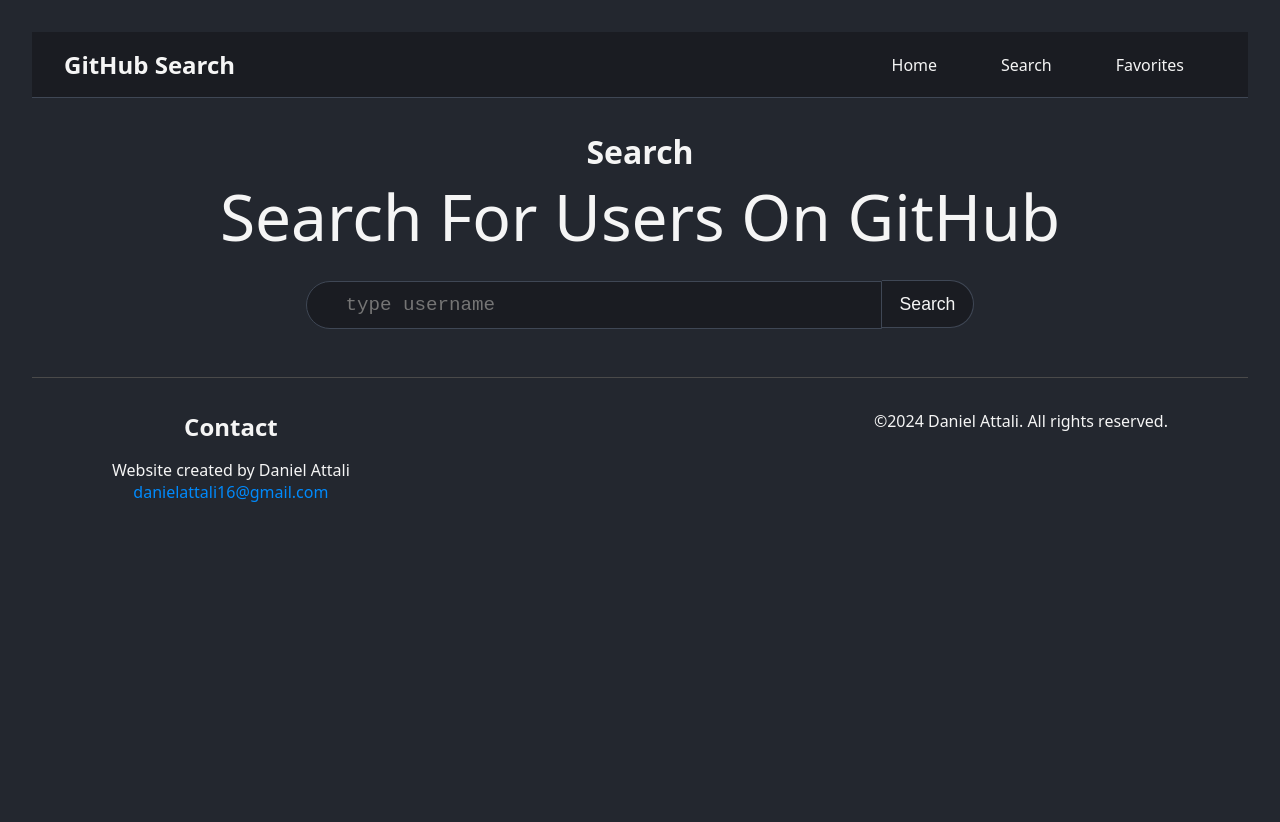
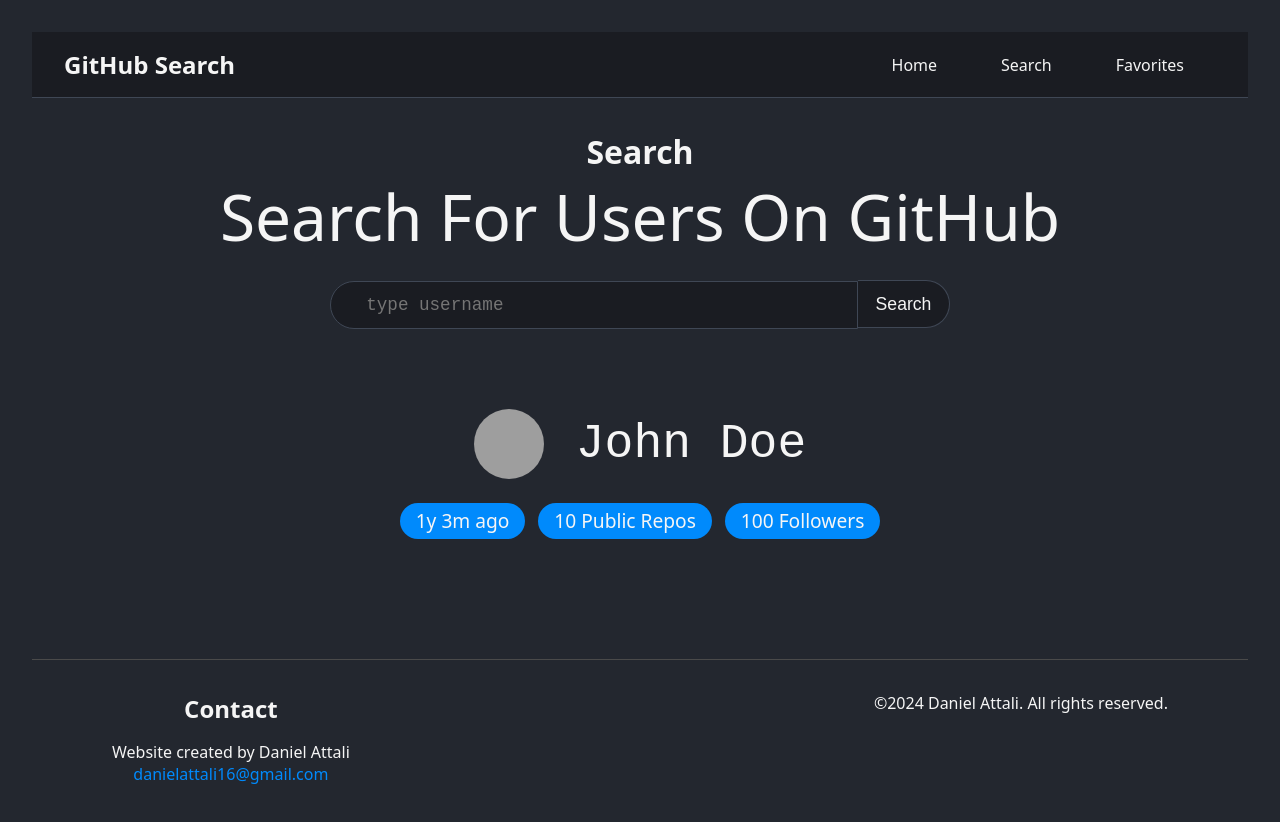
Before and after one commit to dattali18/GitHub-user-search, a React (Vite) app: page /search in a window 1280 px wide. Shown: the top 822 px of the page. Before the commit the page ends 800 px from the top, so only its background shows below. Built offline with nearby package versions, Linux system fonts and the light colour scheme; grey boxes are pictures that could not be loaded.

Commit message:
added card for displaying user

```diff
--- /dev/null
+++ b/src/components/card/card.css
@@ -0,0 +1,61 @@
+.card {
+    display: flex;
+    flex-direction: column;
+    justify-content: space-around;
+    align-items: start;
+
+    margin: 1rem 0;
+
+    /* setting the min-width */
+    min-width: 250px;
+}
+
+.card-icon {
+    display: flex;
+    justify-content: center;
+    align-items: center;
+
+    min-width: 100%;
+}
+
+.card-info {
+    display: flex;
+    /* flex-direction: column; */
+    justify-content: center;
+    align-items: flex-start;
+
+    margin: .5rem;
+}
+
+.card-name {
+    font-size: 3rem;
+    font-weight: 500;
+
+    margin-left: 1rem;
+
+    font-family: monospace;
+}
+
+.card-img {
+    width: 70px;
+    height: 70px;
+
+    border-radius: 50%;
+
+    margin-right: 1rem;
+}
+
+.card-info-item {
+    font-size: 1.2rem;
+    font-weight: 400;
+}
+
+.tag {
+    padding: 0.3rem 1rem;
+    margin: 1rem .4rem;
+
+    border-radius: 50px;
+
+    background-color: var(--blue);
+    color: var(--white)
+}
--- /dev/null
+++ b/src/components/card/card.jsx
@@ -0,0 +1,34 @@
+// Styles
+import "./card.css";
+
+import PropTypes from "prop-types";
+
+export default function Card({
+  name,
+  avatar_url,
+  created_since,
+  public_repos,
+  followers,
+}) {
+  return (
+    <div className="card">
+      <div className="card-icon">
+        <img className="card-img" src={avatar_url} alt={name} />
+        <h1 className="card-name">{name}</h1>
+      </div>
+      <div className="card-info">
+        <p className="tag card-info-item">{created_since}</p>
+        <p className="tag card-info-item">{public_repos} Public Repos</p>
+        <p className="tag card-info-item">{followers} Followers</p>
+      </div>
+    </div>
+  );
+}
+
+Card.propTypes = {
+  name: PropTypes.string.isRequired,
+  avatar_url: PropTypes.string.isRequired,
+  created_since: PropTypes.string.isRequired,
+  public_repos: PropTypes.number.isRequired,
+  followers: PropTypes.number.isRequired,
+};
--- a/src/pages/search/search.css
+++ b/src/pages/search/search.css
@@ -20,6 +20,8 @@
   flex-direction: column;
   align-items: center;
   justify-content: center;
+
+  margin-bottom: 2rem;
 }
 
 /* Search input */
@@ -38,8 +40,8 @@
 
   color: var(--white);
 
-  font-family: 'Fira Code', monospace;
-  font-size: 1.2em;
+  font-family: monospace;
+  font-size: 1.1rem;
 }
 
 .search-input:focus {
--- a/src/pages/search/search.jsx
+++ b/src/pages/search/search.jsx
@@ -1,5 +1,10 @@
 // Styles
 import "./search.css";
+
+// React
+
+// Components
+import Card from "../../components/card/card";
 
 const handleSubmit = (e) => {
   e.preventDefault();
@@ -10,12 +15,8 @@
   e.target.reset();
 };
 
-export default function Search() {
+function SearchForm() {
   return (
-    // Home page
-    <div className="page">
-      <h1 className="page-title">Search</h1>
-      <div className="search">
     <form className="search-form" onSubmit={handleSubmit}>
       <legend className="search-legend">Search For Users On GitHub</legend>
       <div className="form-group">
@@ -29,7 +30,26 @@
         </button>
       </div>
     </form>
+  );
+}
+
+function Search() {
+  return (
+    // Home page
+    <div className="page">
+      <h1 className="page-title">Search</h1>
+      <div className="search">
+        <SearchForm />
+        <Card
+          name="John Doe"
+          avatar_url="https://avatars.githubusercontent.com/u/74492594?s=400&v=4"
+          created_since="1y 3m ago"
+          public_repos={10}
+          followers={100}
+        />
       </div>
     </div>
   );
 }
+
+export default Search;
```
Lines whose indentation alone changed are shown as unchanged.
